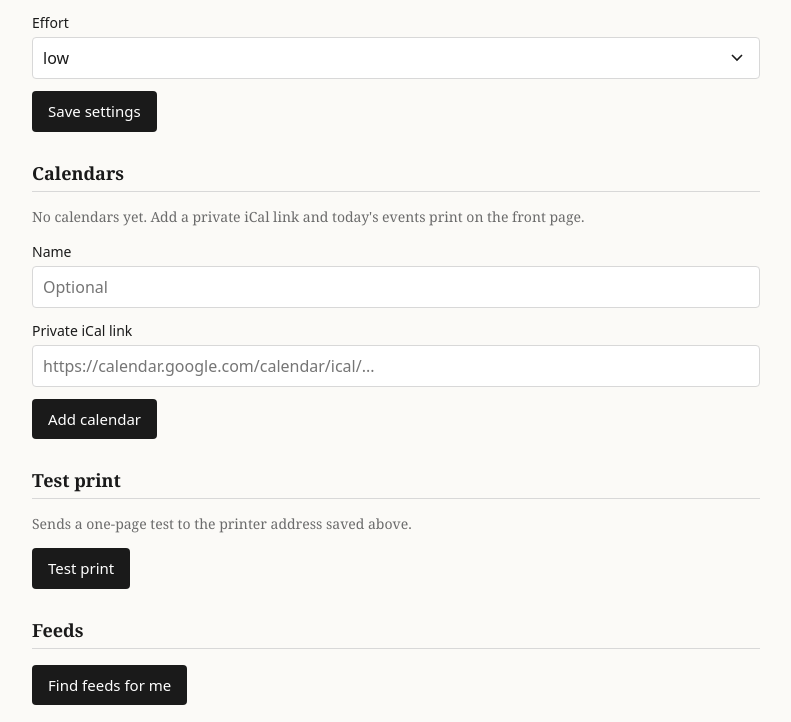
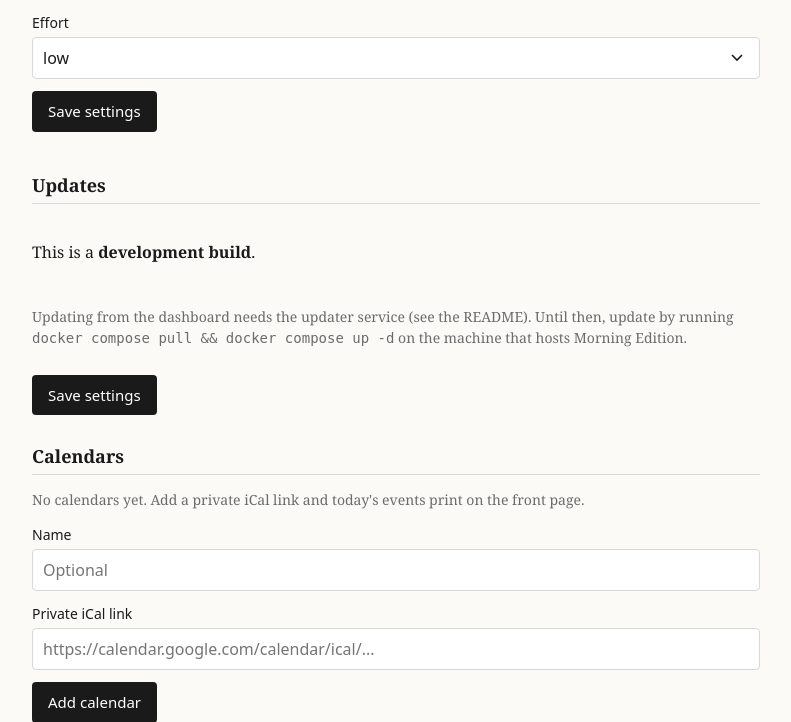
Before and after one commit to Fullancia/morning-edition, a FastAPI app: template src/morning_edition/web/templates/settings.html in a window 1280 px wide. Shown: the part 1951-2673 px from the top of the page, without its empty margins (244-1035 px from the left). Run offline with FastAPI, Linux system fonts and the light colour scheme; the template is opened without the code that fills it, so the values that code supplies are empty; parts of the project's set-up code (start-up, migrations or seed data) failed here and were passed over.

Commit message:
feat: Updates section in Settings with check, update now, and overnight option
Co-Authored-By: Claude Sonnet 5.5 <noreply@anthropic.com>

```diff
--- a/src/morning_edition/web/app.py
+++ b/src/morning_edition/web/app.py
@@ -23,7 +23,7 @@ from fastapi.templating import Jinja2Templates
 from pydantic import ValidationError
 from starlette.middleware.sessions import SessionMiddleware
 
-from .. import db, pipeline, scheduler
+from .. import db, pipeline, scheduler, updates
 from ..config import AppConfig, load_config
 from ..layout.renderer import FONTS, MASTHEAD_WEIGHTS, render_test_page
 from ..llm.client import LLM, LLMError
@@ -192,13 +192,25 @@ def create_app(config: AppConfig | None = None, services: pipeline.Services | No
     def page(request: Request, name: str, **ctx) -> Response:
         return templates.TemplateResponse(request, name, ctx)
 
+    def updates_context(s: Settings) -> dict:
+        """What the Updates section shows. Never includes the updater token."""
+        status = updates.load_status(config.data_dir)
+        version = config.app_version
+        return {"configured": updates.configured(config), "status": status,
+                "version": version if version and version != "dev" else "",
+                "commit": config.app_commit[:7],
+                "commits_url": updates.commits_url(config.app_repo),
+                "checked": updates.format_when(status.checked_at, s.timezone),
+                "requested": updates.format_when(status.update_requested_at, s.timezone),
+                "auto": updates.format_when(status.auto_at, s.timezone)}
+
     def settings_page(request: Request, conn, message: str = "", error: str = "") -> Response:
         s = db.load_settings(conn)
         return page(request, "settings.html", s=s, feeds=db.list_feeds(conn), fonts=MASTHEAD_FONTS,
                     font_weights=MASTHEAD_WEIGHTS,
                     models=MODEL_CHOICES + ([(s.model, s.model)] if s.model not in dict(MODEL_CHOICES) else []),
                     us_timezones=US_TIMEZONES, timezones=timezone_choices(s.timezone),
-                    sections=s.sections + [GOOD_NEWS], message=message, error=error,
+                    sections=s.sections + [GOOD_NEWS], message=message, error=error, upd=updates_context(s),
                     next_run=scheduler.next_run(app.state.scheduler) if app.state.scheduler else None)
 
     @app.get("/login")
@@ -242,6 +254,9 @@ def create_app(config: AppConfig | None = None, services: pipeline.Services | No
             data["sections"] = [x.strip() for x in str(form.get("sections", "")).split(",")]
             data["auto_print"] = form.get("auto_print") == "on"
             data["expanded_weather"] = form.get("expanded_weather") == "on"
+            # the overnight-update controls only exist when an updater is set up; otherwise keep what's saved
+            data["auto_update"] = (form.get("auto_update") == "on") if "update_time" in form else current.auto_update
+            data["update_time"] = str(form.get("update_time") or current.update_time)
             query = str(form.get("home_location", "")).strip()
             others = current.weather_locations[1:]
 
@@ -485,6 +500,31 @@ def create_app(config: AppConfig | None = None, services: pipeline.Services | No
         app.state.start_thread(job)
         return RedirectResponse("/editions", status_code=303)
 
+    @app.post("/updates/check", dependencies=[Depends(require_login)])
+    def updates_check(request: Request):
+        if not updates.configured(config):
+            return _settings_with(request, error="The updater service is not set up. See the README.")
+        updates.run_check(services.http, config)
+        return RedirectResponse("/settings#updates", status_code=303)
+
+    @app.post("/updates/apply", dependencies=[Depends(require_login)])
+    def updates_apply(request: Request):
+        if not updates.configured(config):
+            return _settings_with(request, error="The updater service is not set up. See the README.")
+        if pipeline.BUILD_LOCK.locked():
+            return _settings_with(request, error="An edition is building right now. Try the update again "
+                                                 "when it finishes.")
+        app.state.start_thread(updates.request_update, services.http, config.watchtower_url,
+                               config.watchtower_token, config.app_image, config.data_dir)
+        return page(request, "updating.html")
+
+    def _settings_with(request: Request, error: str) -> Response:
+        conn = db.connect(db_path)
+        try:
+            return settings_page(request, conn, error=error)
+        finally:
+            conn.close()
+
     @app.post("/printer/test", dependencies=[Depends(require_login)])
     def printer_test(request: Request):
         conn = db.connect(db_path)
--- a/src/morning_edition/web/templates/settings.html
+++ b/src/morning_edition/web/templates/settings.html
@@ -60,7 +60,33 @@
     <select name="effort">{% for v in ["low", "medium", "high", "xhigh", "max"] %}<option value="{{ v }}"{% if v == s.effort %} selected{% endif %}>{{ v }}</option>{% endfor %}</select>
   </label>
   <button>Save settings</button>
+
+  <h2 id="updates">Updates</h2>
+  {% if upd.version %}<p>Version <strong>{{ upd.version }}</strong>{% if upd.commit %} <span class="muted">({{ upd.commit }})</span>{% endif %}</p>
+  {% else %}<p>This is a <strong>development build</strong>.</p>{% endif %}
+  {% if upd.configured %}
+  {% if upd.status.check_result == "update_available" %}<p class="ok"><strong>Update available.</strong>{% if upd.checked %} <span class="muted">Checked {{ upd.checked }}.</span>{% endif %}</p>
+  {% elif upd.status.check_result == "up_to_date" %}<p class="ok"><strong>Up to date.</strong>{% if upd.checked %} <span class="muted">Checked {{ upd.checked }}.</span>{% endif %}</p>
+  {% elif upd.status.check_result == "error" %}<p class="error">{{ upd.status.check_error }}</p>
+  {% else %}<p class="muted">Not checked yet.</p>{% endif %}
+  {% if upd.status.latest_sha %}<p class="muted">Latest change: <code>{{ upd.status.latest_sha }}</code> {{ upd.status.latest_message }}{% if upd.status.latest_date %} ({{ upd.status.latest_date }}){% endif %}{% if upd.commits_url %}. <a href="{{ upd.commits_url }}">See recent changes</a>{% endif %}</p>{% endif %}
+  {% if upd.status.update_result == "failed" %}<p class="error">{{ upd.status.update_error }}</p>
+  {% elif upd.status.update_requested_at and upd.requested %}<p class="muted">An update was requested {{ upd.requested }}.</p>{% endif %}
+  {% if upd.status.auto_note %}<p class="muted">Last overnight run{% if upd.auto %} ({{ upd.auto }}){% endif %}: {{ upd.status.auto_note }}</p>{% endif %}
+  <div class="row">
+    <button type="submit" form="updates-check">Check for updates</button>
+    <button type="submit" form="updates-apply" onclick="return confirm('Update now? The dashboard restarts and is unavailable for about a minute.');">Update now</button>
+  </div>
+  <p class="muted">Updating downloads the newest version and restarts the dashboard for about a minute. An edition that is building blocks it.</p>
+  <label class="check"><input type="checkbox" name="auto_update"{% if s.auto_update %} checked{% endif %}> Update automatically overnight</label>
+  <label>Overnight update time <input type="time" name="update_time" value="{{ s.update_time }}"></label>
+  {% else %}
+  <p class="muted">Updating from the dashboard needs the updater service (see the README). Until then, update by running <code>docker compose pull &amp;&amp; docker compose up -d</code> on the machine that hosts Morning Edition.</p>
+  {% endif %}
+  <button>Save settings</button>
 </form>
+{% if upd.configured %}<form method="post" action="/updates/check" id="updates-check"></form>
+<form method="post" action="/updates/apply" id="updates-apply"></form>{% endif %}
 <div class="savebar" id="savebar" hidden>
   <div class="savebar-inner">
     <span>Unsaved changes</span>
```
Also changed, not shown: src/morning_edition/settings.py (+6 -4 lines), src/morning_edition/web/templates/updating.html (added, +8 -0 lines), tests/test_settings.py (+9 -0 lines), tests/web/test_update_pages.py (added, +168 -0 lines).
